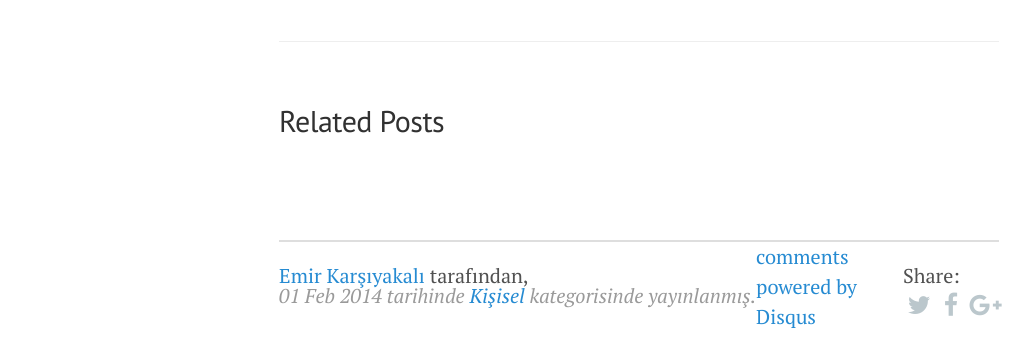
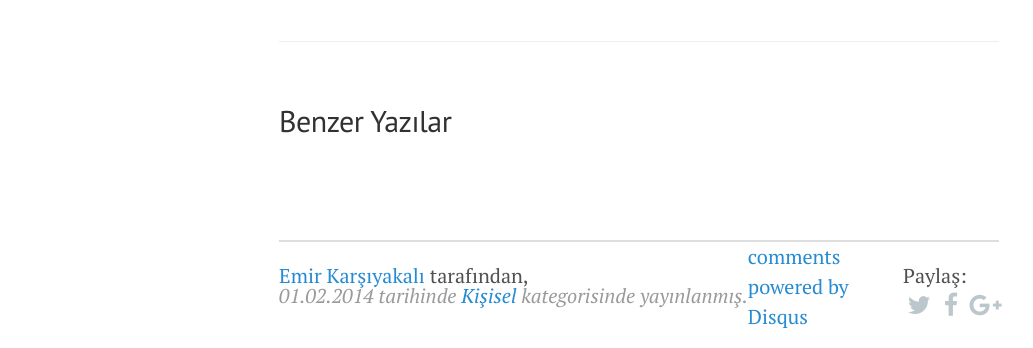
Before and after one commit to erhanpaker/emir.github.io, a Jekyll site: the page built from _posts/2014-02-01-cok-cahilim-keske-daha-fazla-okuyabilsem.md, in a window 1280 px wide. Shown: the part 1914-2262 px from the top of the page, without its empty margins (1-1034 px from the left). Built offline with Jekyll 4.4.1, drawn with Linux system fonts in a browser that asks for light colours; nearby versions of some CDN libraries; Markdown is read by kramdown in place of the engine named in the settings; comment, search, counter and statistics services are not loaded.

Commit message:
translate turkish

```diff
--- a/_includes/head.html
+++ b/_includes/head.html
@@ -4,7 +4,7 @@
   <meta http-equiv="content-type" content="text/html; charset=utf-8">
 
   <title>
-    {% if page.title == "Home" %}
+    {% if page.title == "Anasayfa" %}
       {{ site.title }} &middot; {{ site.tagline }}
     {% else %}
       {{ page.title }} &middot; {{ site.title }}
@@ -14,7 +14,7 @@
   {% if page.description %}
   <meta name="description" content="{{ page.description }}">
   {% else %}
-  <meta name="description" content="Bir diğer Web Geliştirici blogu.">
+  <meta name="description" content="{{ site.description }}">
   {% endif %}
   {% if page.keywords %}
   <meta name="description" content="{{ page.keywords }}">
--- a/_layouts/post.html
+++ b/_layouts/post.html
@@ -8,14 +8,14 @@ layout: default
 </div>
 
 <div class="related">
-  <h2>Related Posts</h2>
+  <h2>Benzer Yazılar</h2>
   <ul class="related-posts">
     {% for post in site.related_posts limit:3 %}
       <li>
         <h3>
           <a href="{{ post.url }}">
             {{ post.title }}
-            <small>{{ post.date | date_to_string }}</small>
+            <small>{{ post.date | date: "%d.%m.%Y" }}</small>
           </a>
         </h3>
       </li>
@@ -29,11 +29,11 @@ layout: default
     <span style="font-weight:lighter!important;"></span><a target="_blank" href="{{site.author.google_plus}}?rel=author" rel="author">Emir Karşıyakalı</a> tarafından,
     </p>
     <p class="sm" style="font-weight:lighter;font-style:italic;">
-      <span class="post-date">{{ page.date | date_to_string }} tarihinde <a href="/search.html?category={{ page.category }}">{{ page.category }}</a> kategorisinde yayınlanmış.</span>
+      <span class="post-date">{{ page.date | date: "%d.%m.%Y" }} tarihinde <a href="/search.html?category={{ page.category }}">{{ page.category }}</a> kategorisinde yayınlanmış.</span>
     </p>
   </div>
   <div class="byline-right">
-    <p class="sm">Share&#58;</p>
+    <p class="sm">Paylaş&#58;</p>
     <p style="margin-top:0px;display:inline-flex;word-spacing:0px;">
       <a id="twttr" href="https://twitter.com/share?text={{page.title}}%20via%20@EmirKarsiyakali&url={{site.url}}{{page.url}}">
         <i class="fa fa-twitter"></i>
--- a/index.html
+++ b/index.html
@@ -12,7 +12,7 @@ title: Anasayfa
       </a>
     </h1>
 
-    <span class="post-date">{{ post.date | date_to_string }}</span>
+    <span class="post-date">{{ post.date | date: "%d.%m.%Y" }}</span>
 
     <!-- {{ post.content }} -->
   </div>
```
